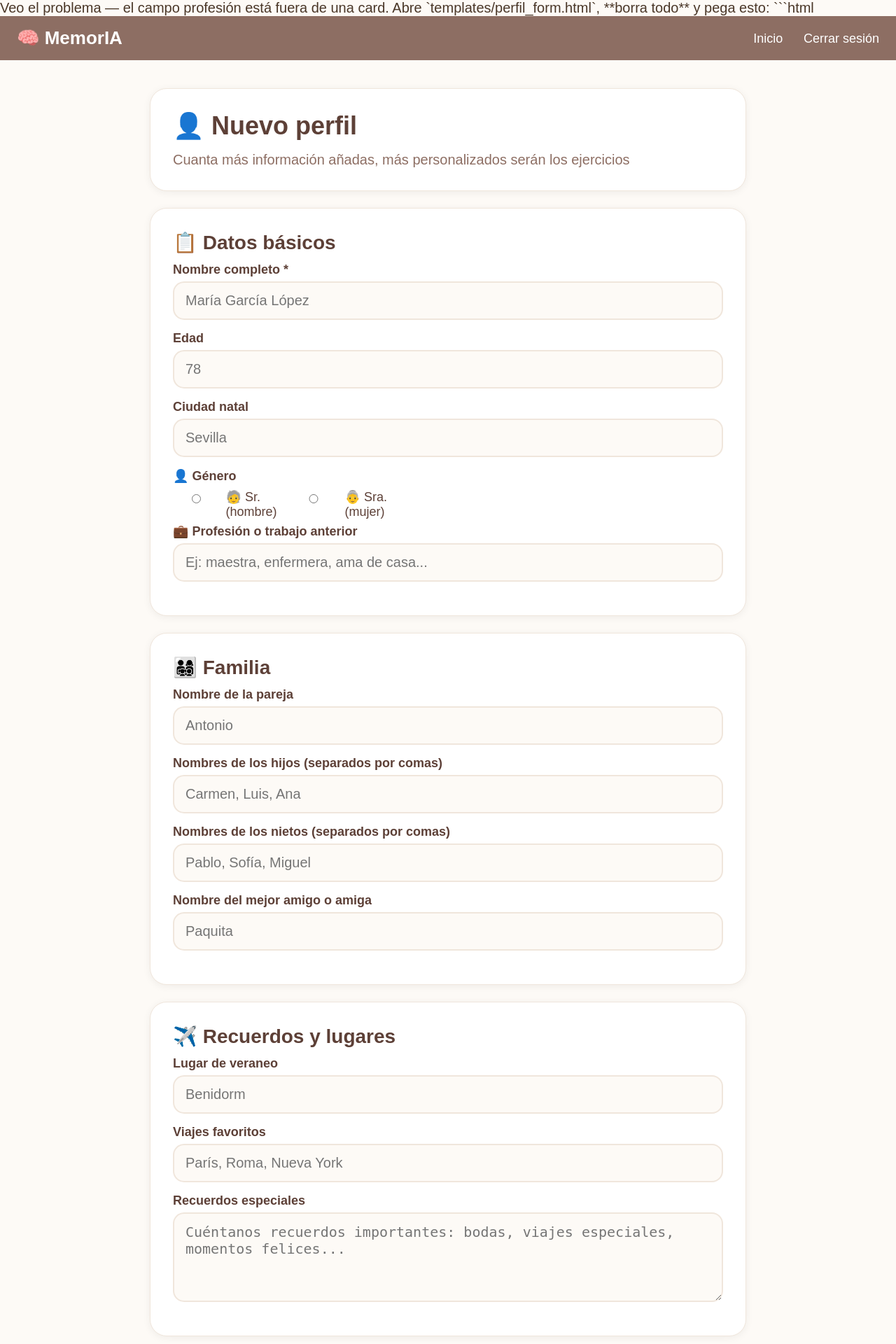
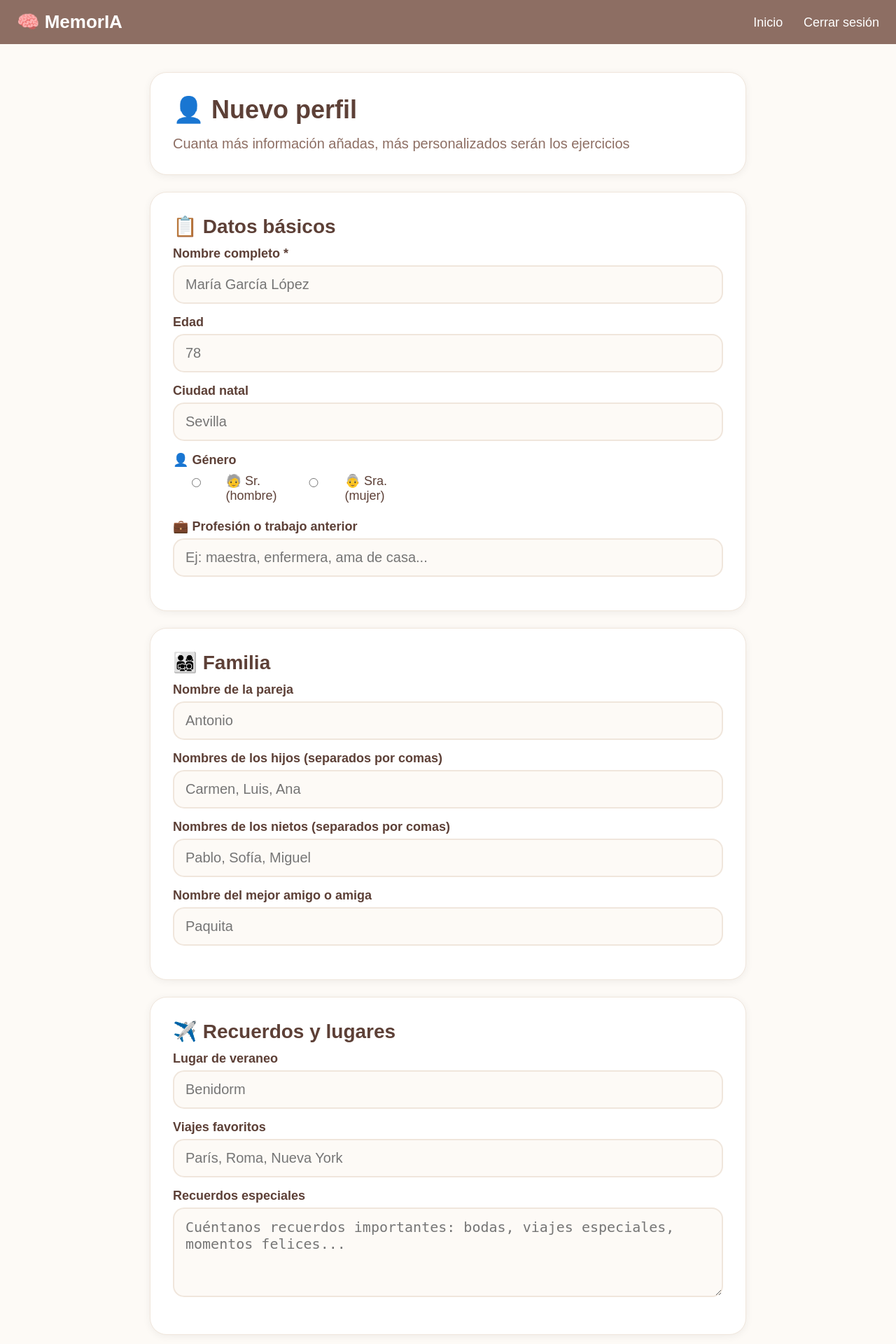
Before and after one commit to larammartiin/memoria-app, a Flask app: page /perfil/nuevo in a window 1280 px wide. Shown: the top 1920 px of the page at 70% size. Run offline with Flask 3, Linux system fonts and the light colour scheme; the visitor is signed in with stand-in values (Sample User, id 1).

Commit message:
Fix perfil_form.html

````diff
--- a/templates/perfil_form.html
+++ b/templates/perfil_form.html
@@ -1,6 +1,3 @@
-Veo el problema — el campo profesión está fuera de una card. Abre `templates/perfil_form.html`, **borra todo** y pega esto:
-
-```html
 {% extends "base.html" %}
 
 {% block content %}
@@ -49,7 +46,7 @@ Veo el problema — el campo profesión está fuera de una card. Abre `templates
         >
 
         <label>👤 Género</label>
-        <div style="display: flex; gap: 16px; margin-top: 8px;">
+        <div style="display: flex; gap: 16px; margin-top: 8px; margin-bottom: 16px;">
             <label style="display: flex; align-items: center; gap: 8px; font-weight: normal; cursor: pointer;">
                 <input type="radio" name="genero" value="sr"
                     {{ 'checked' if perfil and perfil.genero == 'sr' else '' }}>
````
